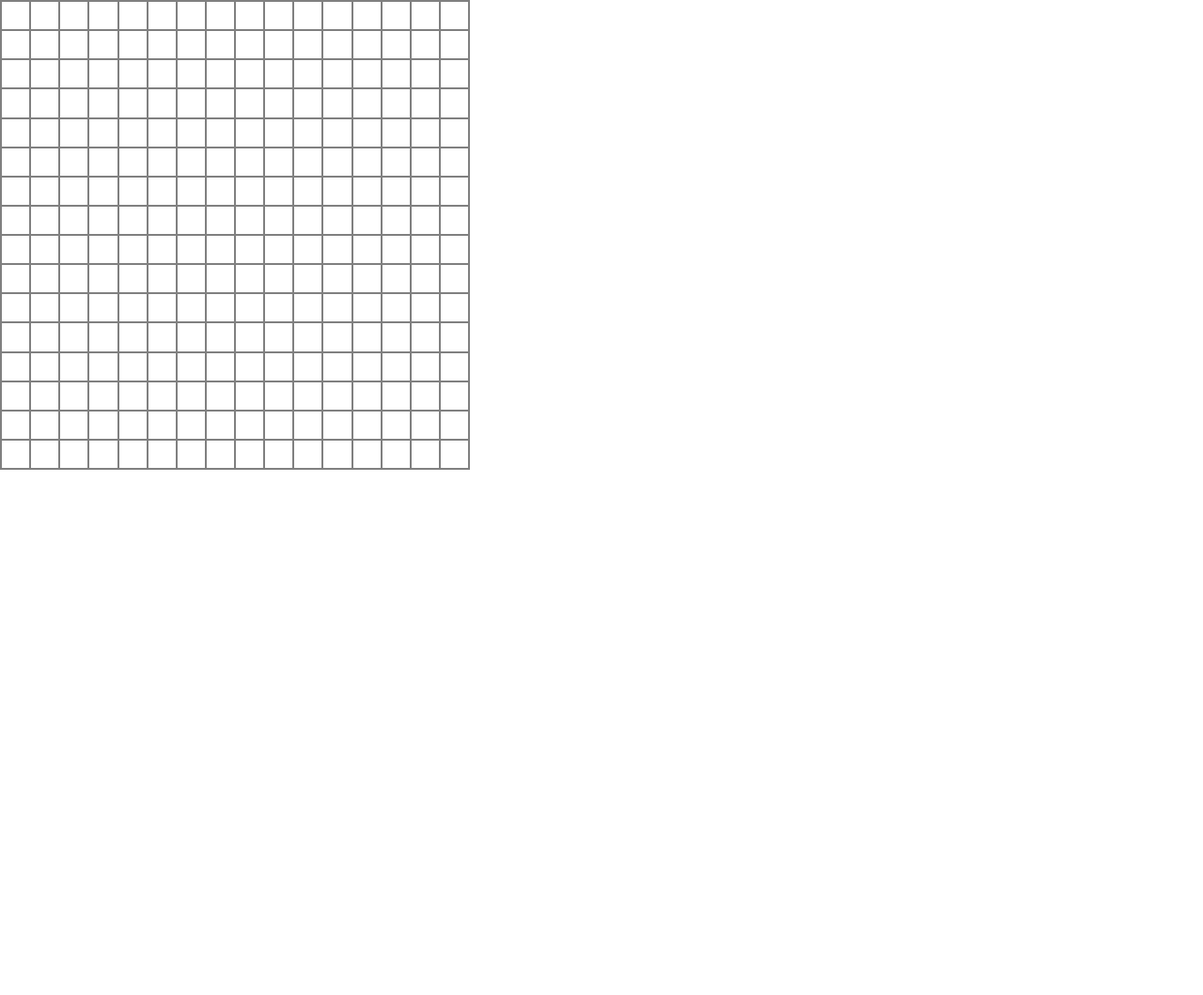
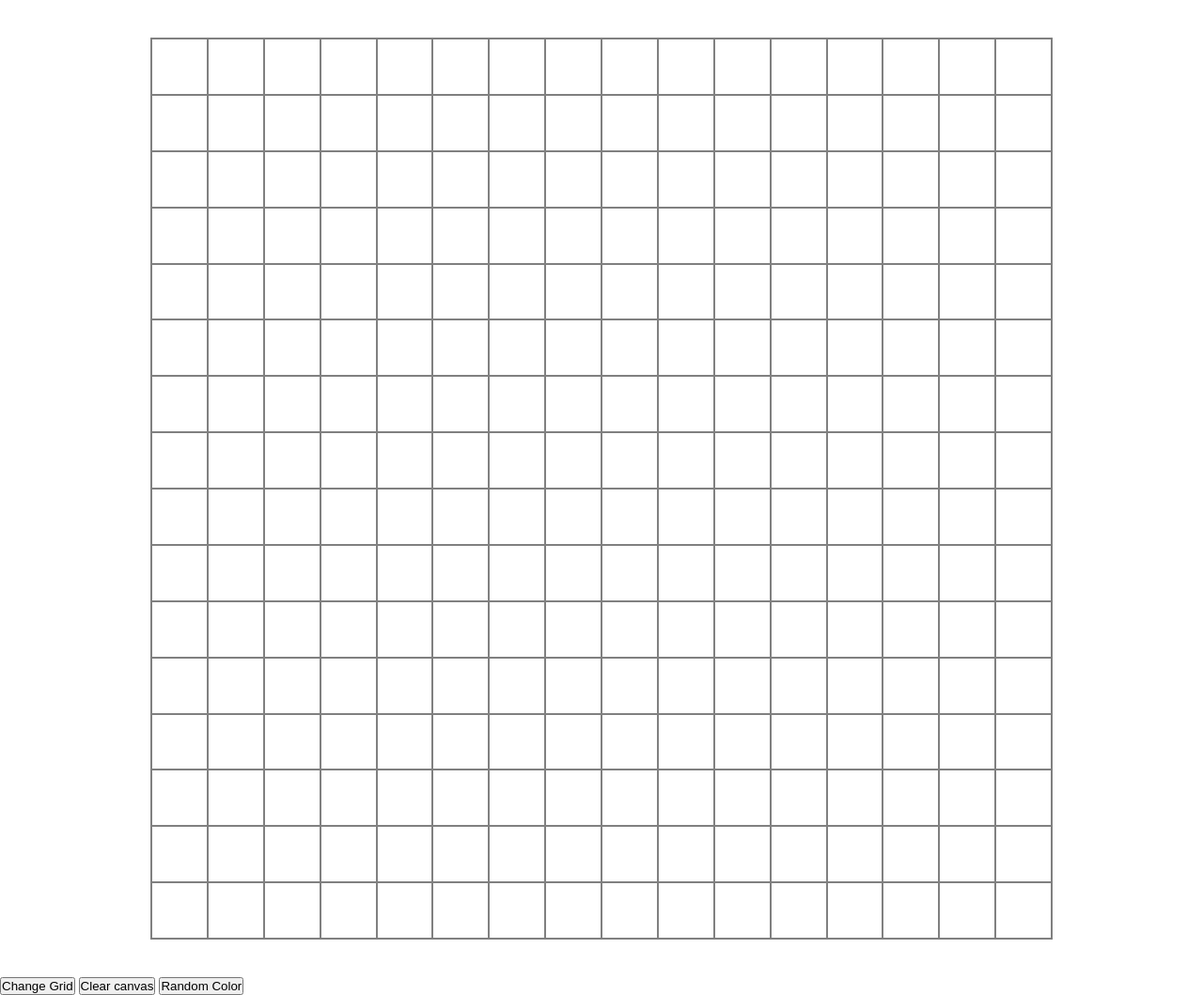
Before and after one commit to chaolingting/Etch-a-Sketch, a plain HTML site: page index.html in a window 1280 px wide. Shown: the whole page at 94% size. Before the commit the page ends 800 px from the top, so only its background shows below. Drawn offline with Linux system fonts and the light colour scheme.

Commit message:
edited js, added grids, and buttons

```diff
--- a/index.html
+++ b/index.html
@@ -9,6 +9,10 @@
 <body>
     <div class="container">
     </div>
+    <button class="change">Change Grid</button>
+    <button class="clear">Clear canvas</button>
+    <!--<input type="color" id="colorpicker" />change color-->
+    <button class="random-color">Random Color</button>
 
     <script src="index.js"></script>
 </body>
--- a/index.js
+++ b/index.js
@@ -1,27 +1,53 @@
 const container = document.querySelector(".container");
-
-const grid = document.createElement("div");
-grid.classList.add("grid");
-//grid.textContent = "hello world";
-
-const totalCellBox = 16;
-const totalCell = 16;
-
-for (let i = 0; i < totalCellBox; i++) {
-
-    const cellBox = document.createElement("div");
-    cellBox.classList.add("cell-box")
+const changeBtn = document.querySelector(".change")
+const clearBtn = document.querySelector(".clear")
+//const colorPicker = document.getElementById("colorpicker")
+const randomColor = document.querySelector(".random-color")
 
 
-    for (let j = 0; j < totalCell; j++ ){
-    const cell = document.createElement("div")
+let grid = document.createElement("div");
+grid.classList.add("grid");
+container.appendChild(grid);
+
+
+let currentColor = "black";
+
+//clear drawing
+clearBtn.addEventListener("click", function(){
+    const cells = document.querySelectorAll('.cell');
+    cells.forEach(cell => {
+        cell.style.backgroundColor = "white";
+    });
+})
+
+
+
+//current size
+let squarePerSide = 16
+
+for(let i = 0; i < squarePerSide * squarePerSide; i ++){
+    let cell = document.createElement("div");
     cell.classList.add("cell");
-    cellBox.appendChild(cell);
+    cell.style.flex = `0 0 calc(100% / ${squarePerSide})`;
+    cell.addEventListener('mouseenter', () => {
+        cell.style.backgroundColor = currentColor;
+    })
+    grid.appendChild(cell)
 
 }
 
-grid.appendChild(cellBox)
 
-}
+//change size prompt
+changeBtn.addEventListener("click",
+    function changeGrid(){
+    const squarePerSide = prompt("Change cell size of the grid");
+    if (squarePerSide){
+    grid.style.width = `${squarePerSide}px`
+    }
 
-container.appendChild(grid)
+});
+
+
+//colorPicker.addEventListener("input", ()=>{
+//    currentColor = colorPicker.value;
+//})
--- a/style.css
+++ b/style.css
@@ -4,29 +4,32 @@
     padding: 0;
 }
 
+.container{
+    display: flex;
+    justify-content: center;
+    margin: 40px;
 
+}
 
 .grid{
     display:flex;
     flex-wrap: wrap;
-    width: 100%;
-    max-width: 500px;
-    height: 500px;
+    aspect-ratio: 1 / 1;
     border: 1px solid gray;
-
+    width: 960px;
 }
 
-.cell-box{
+/*.cell-box{
     display:flex;
     flex-wrap: wrap;
     width: calc(100% / 4);
     height: calc(100% / 4);
-    /*border: 1px solid gray;*/
-}
+    border: 1px solid gray;
+}*/
 
 .cell{
-    width: calc(100% / 4);
-    height: calc(100% / 4);
     border: 1px solid gray;
 
+
+
 }
```
Also changed, not shown: 1 other file.
